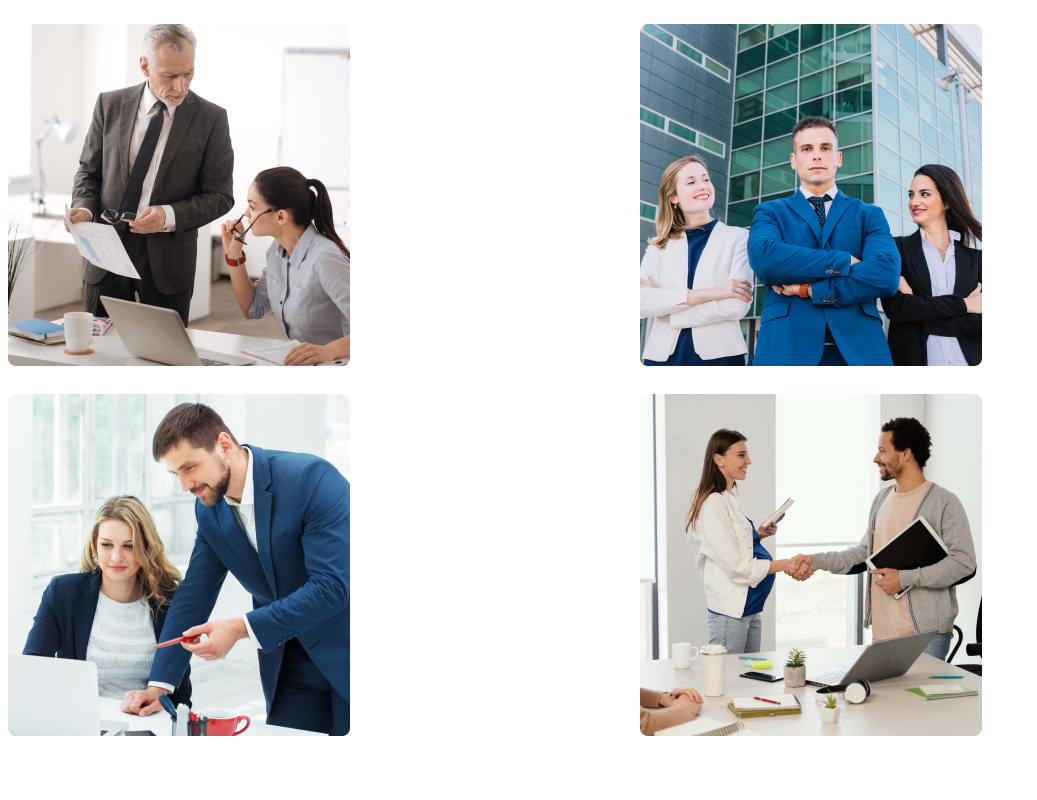
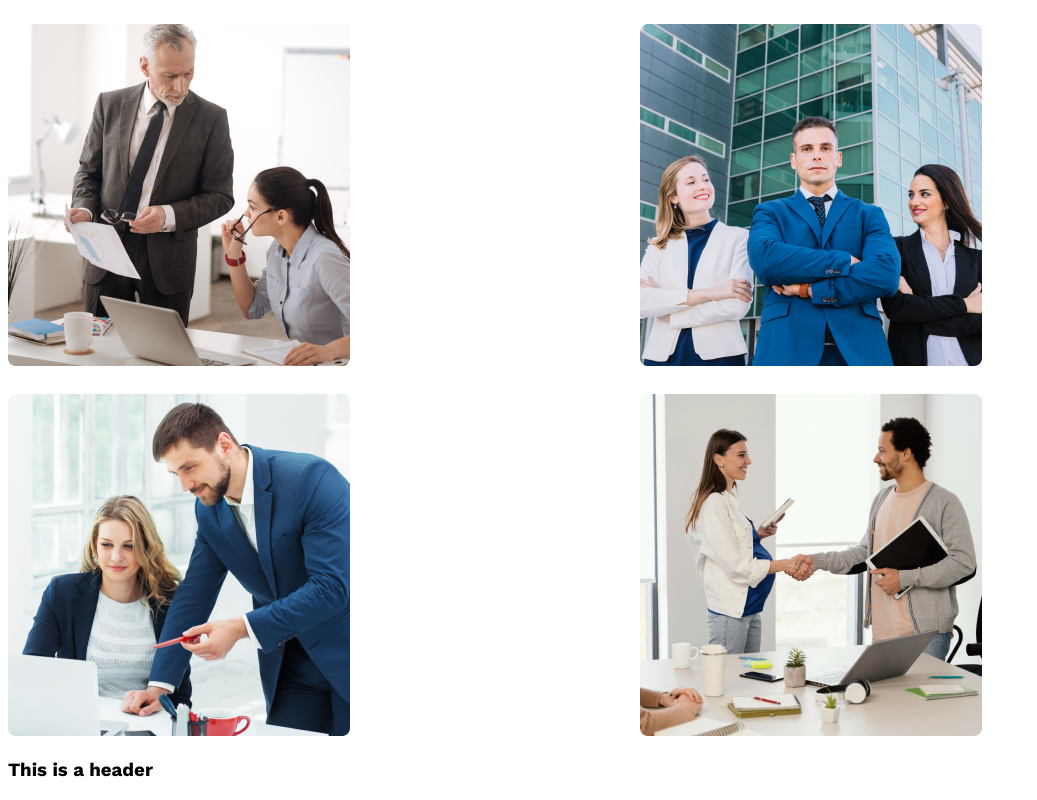
Before and after one commit to Niharf14/g3-architects, a plain HTML site: page index.html in a window 1280 px wide. Shown: the part 1622-2422 px from the top of the page, without its empty margins (0-1037 px from the left). Before the commit the page ends 2370 px from the top, so only its background shows below. Drawn offline with nearby package versions, Linux system fonts and the light colour scheme.

Commit message:
added styles

```diff
--- a/index.html
+++ b/index.html
@@ -47,7 +47,7 @@
                 <div><img src="images/team4.png" alt=""></div>
             </div>
             <div>
-
+                <h3>This is a header</h3>
             </div>
         </section>
     </main>
```
